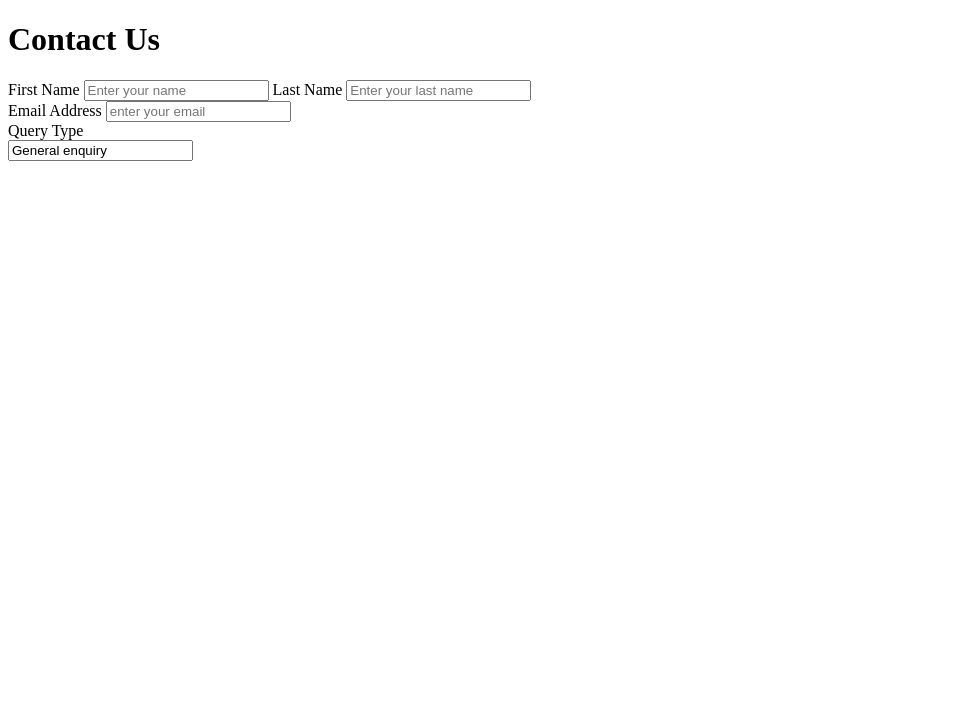
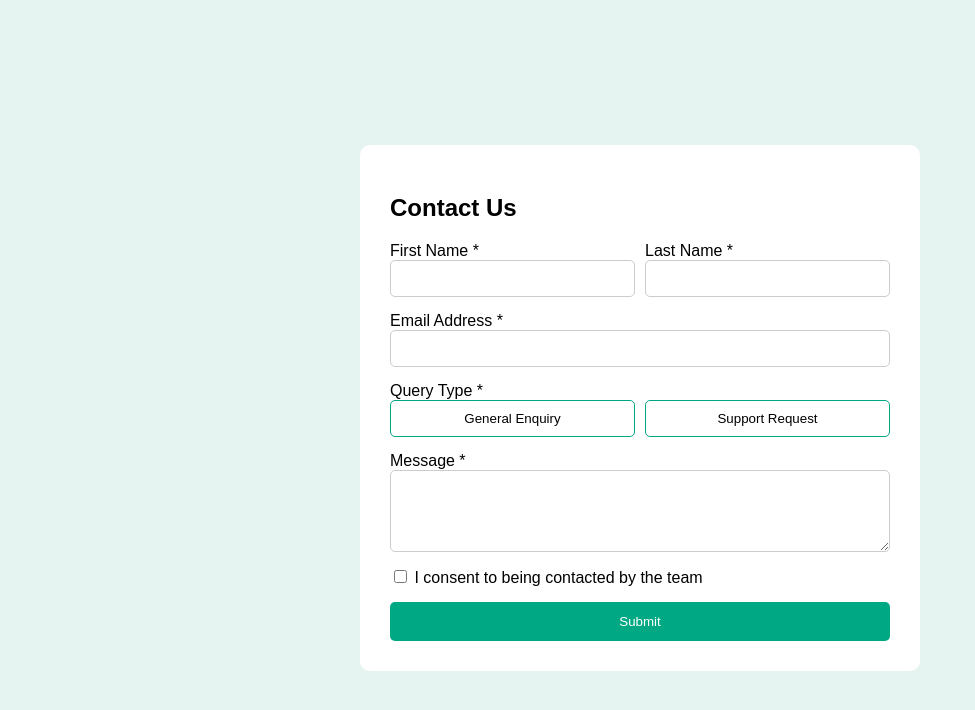
Before and after one commit to Anshul95-prog/Contact-form, a plain HTML site: page index.html in a window 1280 px wide. Shown: the whole page, without its empty margins (0-975 px from the left). Drawn offline with Linux system fonts and the light colour scheme.

Commit message:
contact-form

```diff
--- a/index.html
+++ b/index.html
@@ -1,25 +1,59 @@
 <!DOCTYPE html>
-<html lang="en">
+<html>
 <head>
-  <meta charset="UTF-8">
-  <meta name="viewport" content="width=device-width, initial-scale=1.0"> <!-- displays site properly based on user's device -->
-  <title>Frontend Mentor | Contact form</title>
-<link rel="stylesheet" href="style.css"
+  <title>Contact Form</title>
+  <link rel="stylesheet" href="style.css">
 </head>
 <body>
-  <div class="container">
-    <form id="contactForm">
-    <h1>Contact Us</h1>
-    <label>First Name</label>
-    <input text="text" id="first-name" placeholder="Enter your name" required>
-    <label>Last Name</label>
-    <input text="text" id="Last-name" placeholder="Enter your last name" required><br>
-    <label for="email">Email Address </label>
-    <input text="text" id="email" placeholder="enter your email" required><br>
-    Query Type <br>
-    <input text="radio" id="option1" name="General Enquiry" value="General enquiry">
-    <label></label>
-</form>
-</div>
+
+  <div class="form-container">
+    <h2>Contact Us</h2>
+
+    <form>
+
+      <!-- First Row -->
+      <div class="row">
+        <div class="input-box">
+          <label>First Name *</label>
+          <input type="text" required>
+        </div>
+
+        <div class="input-box">
+          <label>Last Name *</label>
+          <input type="text" required>
+        </div>
+      </div>
+
+      <!-- Email -->
+      <div class="input-box">
+        <label>Email Address *</label>
+        <input type="email" required>
+      </div>
+
+      <!-- Query Type -->
+      <label>Query Type *</label>
+      <div class="query-type">
+        <button type="button">General Enquiry</button>
+        <button type="button">Support Request</button>
+      </div>
+
+      <!-- Message -->
+      <div class="input-box">
+        <label>Message *</label>
+        <textarea rows="4" required></textarea>
+      </div>
+
+      <!-- Checkbox -->
+      <div class="checkbox">
+        <input type="checkbox" required>
+        <label>I consent to being contacted by the team</label>
+      </div>
+
+      <!-- Submit -->
+      <button type="submit" class="submit-btn">Submit</button>
+
+    </form>
+  </div>
+<script src="script.js"></script>
 </body>
 </html>
--- a/script.js
+++ b/script.js
@@ -0,0 +1,57 @@
+<script>
+
+const form = document.querySelector("form");
+const firstName = document.querySelector("input[type='text']");
+const lastName = document.querySelectorAll("input[type='text']")[1];
+const email = document.querySelector("input[type='email']");
+const message = document.querySelector("textarea");
+const checkbox = document.querySelector("input[type='checkbox']");
+const queryButtons = document.querySelectorAll(".query-type button");
+
+let selectedQuery = "";
+
+// Query Button Click
+queryButtons.forEach(function(button) {
+  button.addEventListener("click", function() {
+
+    // remove active from all
+    queryButtons.forEach(function(btn) {
+      btn.style.background = "white";
+      btn.style.color = "black";
+    });
+
+    // add active to clicked
+    button.style.background = "#00a884";
+    button.style.color = "white";
+
+    selectedQuery = button.innerText;
+  });
+});
+
+
+// Form Submit
+form.addEventListener("submit", function(e) {
+  e.preventDefault();
+
+  if (
+    firstName.value === "" ||
+    lastName.value === "" ||
+    email.value === "" ||
+    message.value === "" ||
+    selectedQuery === ""
+  ) {
+    alert("Please fill all fields!");
+    return;
+  }
+
+  if (!checkbox.checked) {
+    alert("Please agree to the consent checkbox!");
+    return;
+  }
+
+  alert("Form submitted successfully!");
+
+  form.reset();
+});
+
+</script>
--- a/style.css
+++ b/style.css
@@ -0,0 +1,75 @@
+body {
+  font-family: Arial, sans-serif;
+  background-color: #e6f4f1;
+  display: flex;
+  justify-content: center;
+  align-items: center;
+  height: 100vh;
+}
+
+.form-container {
+  background: white;
+  padding: 30px;
+  width: 500px;
+  border-radius: 10px;
+}
+
+h2 {
+  margin-bottom: 20px;
+}
+
+.row {
+  display: flex;
+  gap: 10px;
+}
+
+.input-box {
+  display: flex;
+  flex-direction: column;
+  margin-bottom: 15px;
+  width: 100%;
+}
+
+input, textarea {
+  padding: 10px;
+  border: 1px solid #ccc;
+  border-radius: 5px;
+}
+
+.query-type {
+  display: flex;
+  gap: 10px;
+  margin-bottom: 15px;
+}
+
+.query-type button {
+  flex: 1;
+  padding: 10px;
+  border: 1px solid #00a884;
+  background: white;
+  border-radius: 5px;
+  cursor: pointer;
+}
+
+.query-type button:hover {
+  background: #00a884;
+  color: white;
+}
+
+.checkbox {
+  margin-bottom: 15px;
+}
+
+.submit-btn {
+  width: 100%;
+  padding: 12px;
+  background: #00a884;
+  color: white;
+  border: none;
+  border-radius: 5px;
+  cursor: pointer;
+}
+
+.submit-btn:hover {
+  background: #007f67;
+}
```
